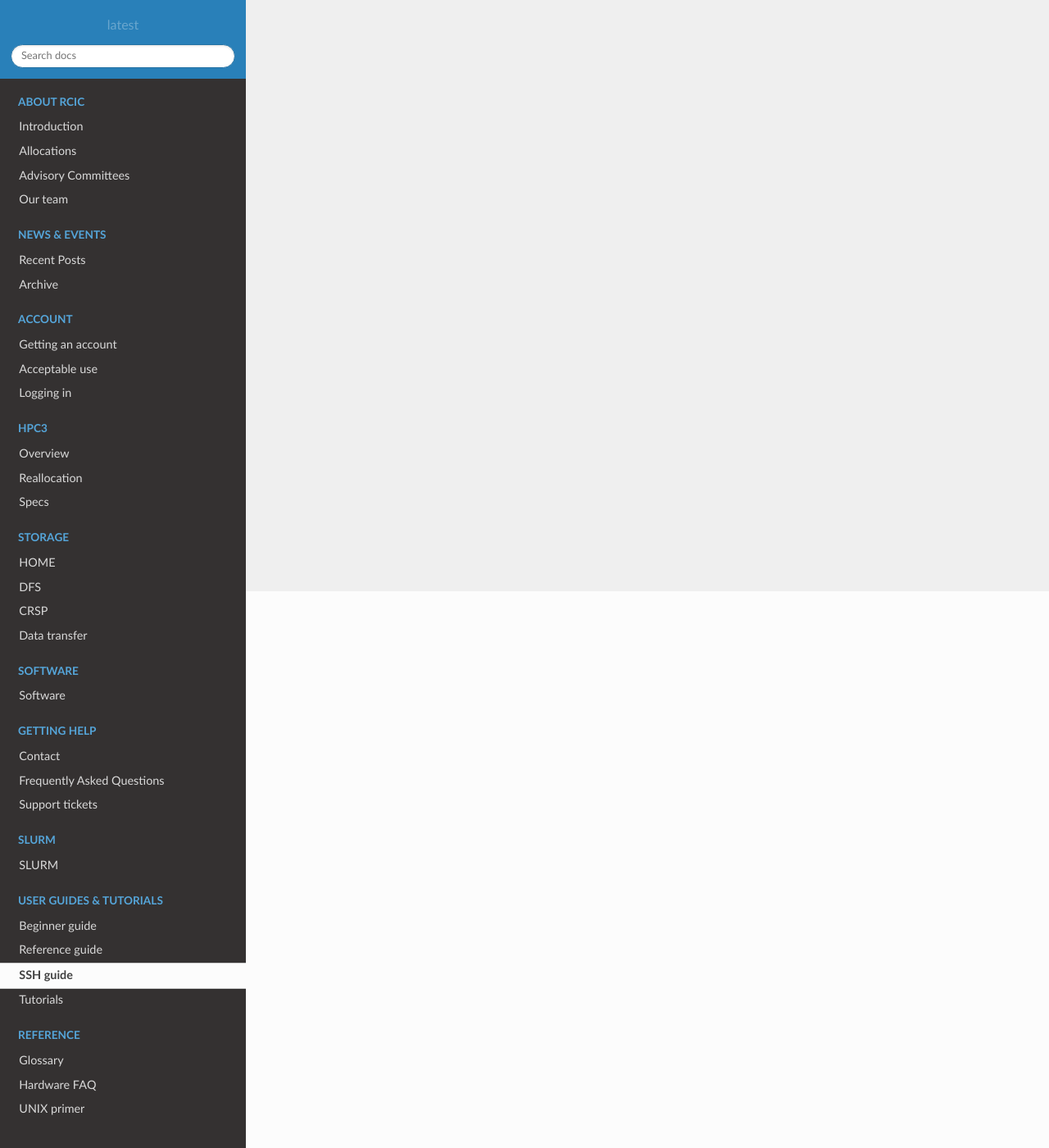
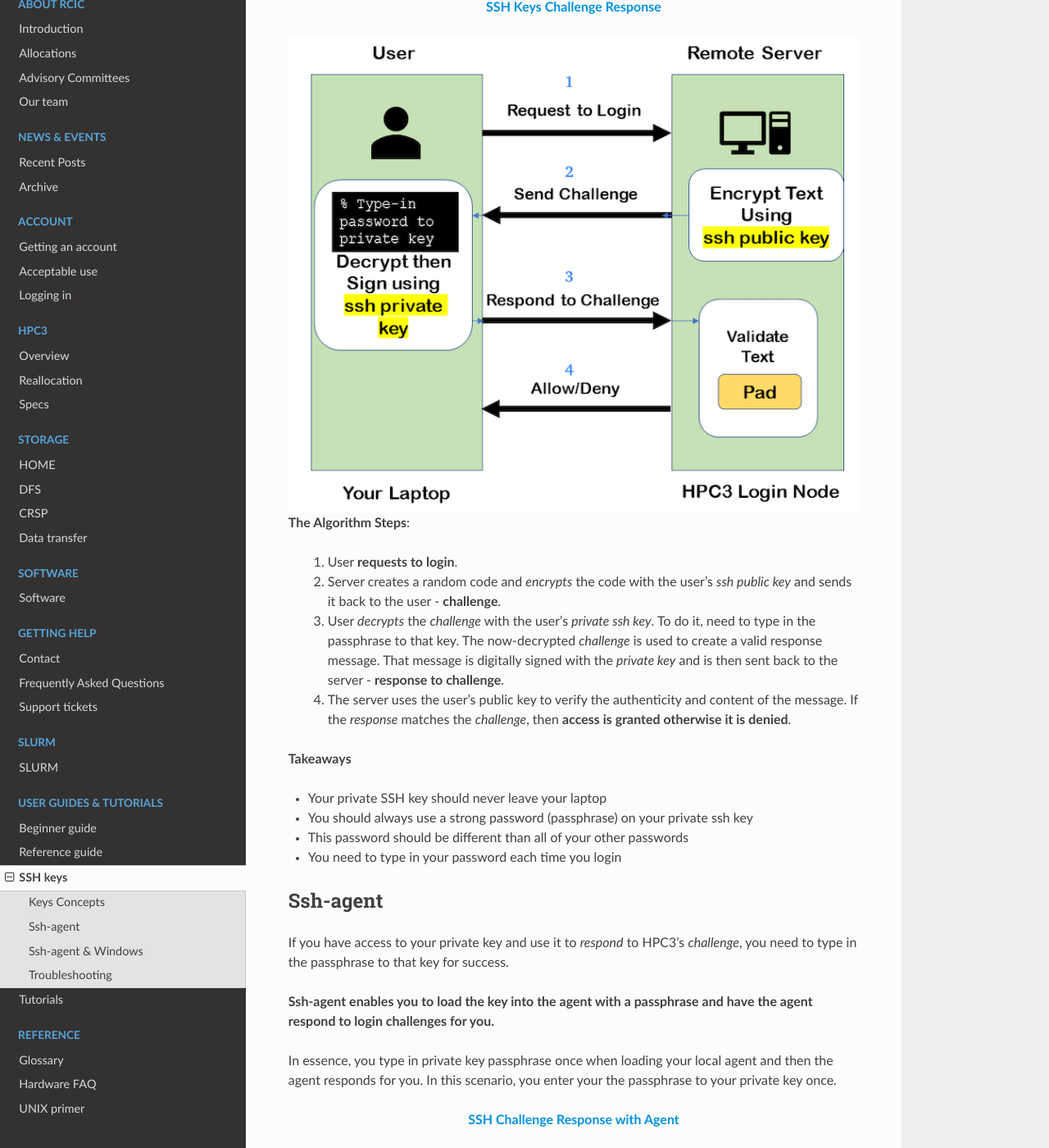
Before and after one commit to RCIC-UCI-Public/website-rcic, a Sphinx documentation site: the page built from docs/source/guides/ssh.rst, in a window 1280 px wide and 1400 px high, scrolled down 679 px. Shown: the whole window at 82% size. Built offline with Sphinx 7.4.7 and the Read the Docs theme 2.0.0, drawn with Linux system fonts in a browser that asks for light colours; some of the changed text lies outside the part shown.

Commit message:
contents of ssh-guide.

```diff
--- a/docs/source/guides/ssh.rst
+++ b/docs/source/guides/ssh.rst
@@ -1,6 +1,118 @@
 .. _ssh guide:
 
-SSH guide
-===============
+SSH keys
+========
 
-TODO
+You must either be on the campus network or connected to the
+`UCI campus VPN <https://www.oit.uci.edu/help/vpn>`_ to access HPC3.
+
+.. _keys concepts:
+
+Keys Concepts
+-------------
+
+A high-level  understanding of how things work will enable you to better secure your own logins
+SSH uses :tt:`Public Key Cryptography` and :tt:`challenge/response` to negotiate secured sessions.
+
+What do these terms really mean?
+
+* :tt:`Public Key Cryptography` - text or data can be encrypted using the public key of the recipient.  The recipient then
+  uses the matching private key to decrypt the message.
+* :tt:`Challenge/Response` - the ssh server (e.g., HPC3) encrypts a message using your public ssh key and **challenges** your
+  client on your laptop to decrypt it and send back a **response** based on the contents. If you can successfully respond to the
+  *]*challenge**, the ssh server considers you authenticated.
+* :tt:`Passphrase` - a password associated with your ssh key pair
+
+
+The figure below shows where your SSH private key and
+public keys are located. The server encrypts the **challenge** with YOUR public key.
+You type in your passphrase to your private key each time you login.
+
+.. centered:: :bluelight:`SSH Keys Challenge Response`
+
+.. image:: images/challenge-response-ssh.png
+   :align: center
+   :alt: ssh challenge response
+
+**The Algorithm Steps**:
+
+  1. User **requests to login**.
+  2. Server creates a random code and *encrypts* the code with the user's
+     *ssh public key* and sends it back to the user - **challenge**.
+  3. User *decrypts* the *challenge* with the user's *private ssh key*. To do
+     it, need to type in the passphrase to that key. The now-decrypted *challenge* is used
+     to create a valid response message. That message is digitally signed with the *private key*  and
+     is then sent back to the server -  **response to challenge**.
+  4. The server uses the user's public key to verify the authenticity and content of the message.
+     If the *response* matches the *challenge*, then **access is granted otherwise it is denied**.
+
+
+**Takeaways**
+
+* Your private SSH key should never leave your laptop
+* You should always use a strong password (passphrase) on your private ssh key
+* This password should be different than all of your other passwords
+* You need to type in your password each time you login
+
+.. _ssh agent:
+
+Ssh-agent
+---------
+
+If you have access to your private key and use it to *respond* to HPC3's *challenge*,
+you need to type in the passphrase to that key for success.
+
+**Ssh-agent enables you to load the key into the agent with a passphrase and have the agent
+respond to login challenges for you.**
+
+In essence, you type in private key passphrase once when loading your local agent
+and then the agent responds for you.  In this scenario, you enter your the passphrase to your private key once.
+
+.. centered:: :bluelight:`SSH Challenge Response with Agent`
+
+.. image:: images/challenge-response-ssh-agent.png
+   :align: center
+   :alt: ssh challenge response agent
+
+
+**The algorithmic steps**:
+
+  1. User **starts an ssh agent** then enters once the password to ssh key to activate the agent
+  2. User **requests to login**
+  3. Server creates a random code and *encrypts* the code with the user's *ssh public key*
+     and sends it back to the user - **challenge**
+  4. Ssh agent *decrypts* the *challenge* with the user's *private ssh key*,
+     uses *decrypted challenge* to create a valid response message, digitally signs it
+     with the *private key* and sends it back to the server - **response**.
+  5. The server uses the user's public key to verify the authenticity and content of the message.
+     If the *response* matches the *challenge*, then **access is granted otherwise it is denied**
+
+
+**Takeaways**
+
+* Using ssh-agent reduces the number of times you enter a password from the keyboard
+* When you reboot your laptop (or logout), the agent is wiped from memory
+
+
+.. _ssh-sgent windows:
+
+Ssh-agent & Windows
+--------------------
+
+With the general background of how ssh-agent functions,
+Microsoft **Windows 10/11** has two commonly-used ssh-agent mechanisms:
+
+1. *Ssh-agent* running in Microsoft *Powershell*
+2. *Putty ssh client* that uses *putty-gen* to create a public/private key
+   pair and *pageant* as the ssh-agent.
+
+Please see :ref:`ssh agents guides listing<ssh keys>`.
+
+
+.. _ssh troubleshooting:
+
+Troubleshooting
+---------------
+
+There are many online guides for ssh, please sea
+:doc:`SSH</tutorials/listing>` links.
```
Also changed, not shown: docs/source/guides/images/challenge-response-ssh-agent.png (added), docs/source/guides/images/challenge-response-ssh.png (added).
